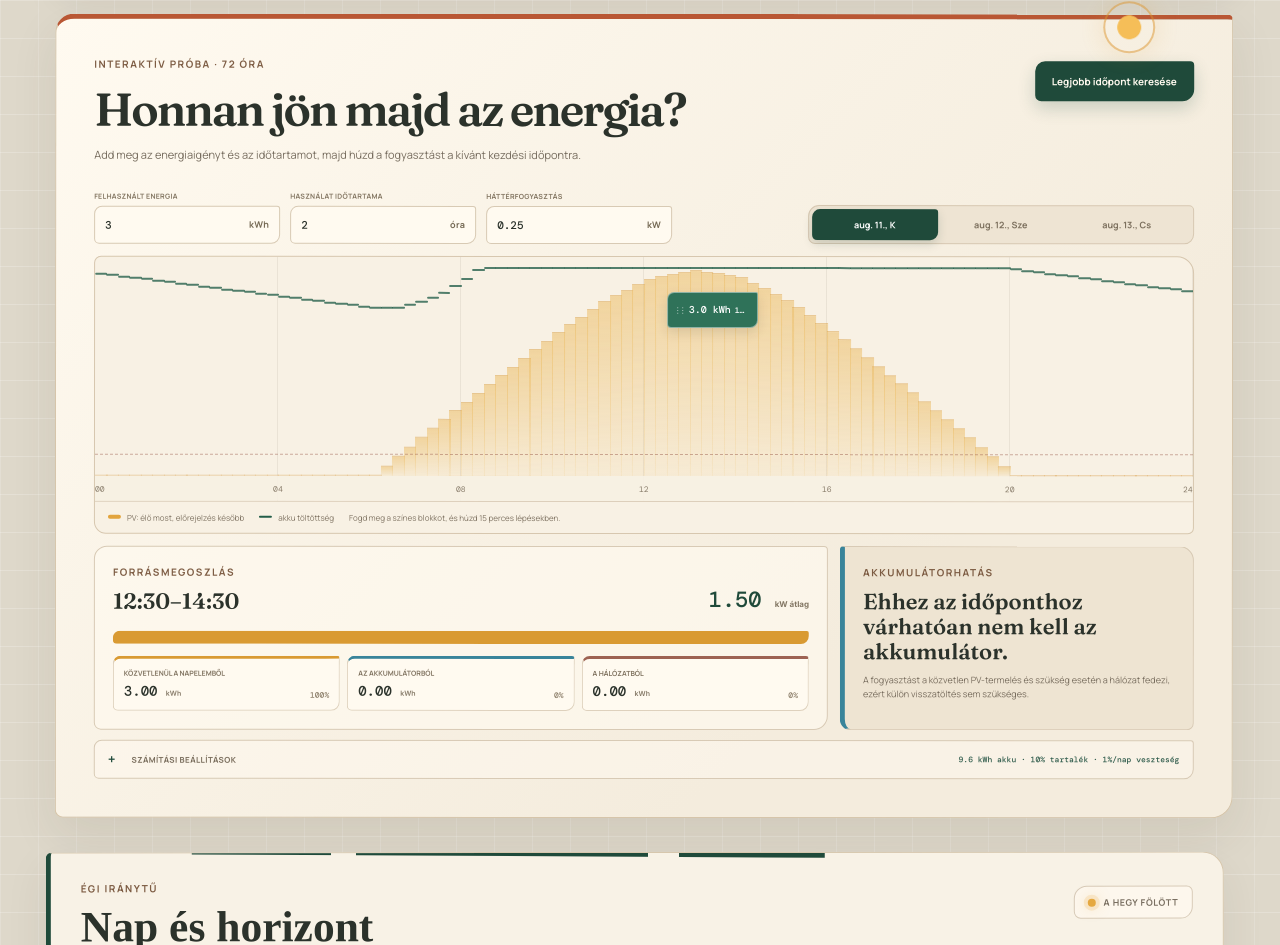
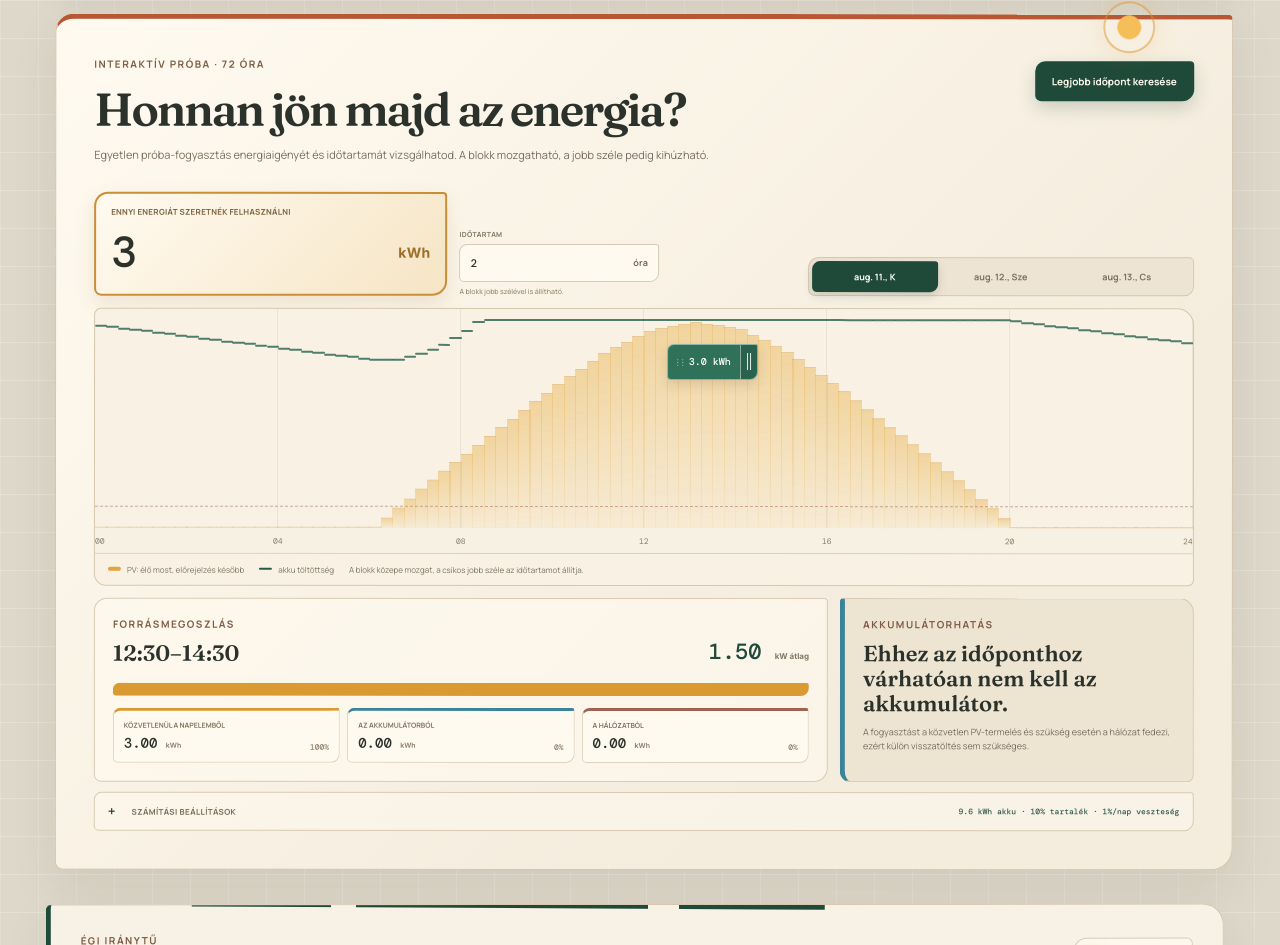
Before and after one commit to pisipite/pasztra-tech, a React (Vite) app: page / in a window 1280 px wide. Shown: the part 1900-2845 px from the top of the page. Built offline with nearby package versions, Linux system fonts and the light colour scheme.

Commit message:
Add resizable single consumption block

```diff
--- a/src/ConsumptionPlanner.tsx
+++ b/src/ConsumptionPlanner.tsx
@@ -44,6 +44,7 @@ type Plan = {
 type DragState = {
   pointerId: number;
   offsetMinutes: number;
+  mode: "move" | "resize";
 };
 
 const STORAGE_KEY = "pasztra-consumption-trial-v2";
@@ -262,6 +263,24 @@ export function ConsumptionPlanner({ data }: { data: DashboardData }) {
     if (next !== undefined) setManualStart(slots[next].timestamp);
   };
 
+  const resizeToPointer = (clientX: number) => {
+    if (!start) return;
+    const bounds = timelineRef.current?.getBoundingClientRect();
+    if (!bounds?.width) return;
+    const startDate = new Date(start.timestamp);
+    const startMinute = startDate.getHours() * 60 + startDate.getMinutes();
+    const pointerMinute = Math.max(startMinute + 15, Math.min(1440, (clientX - bounds.left) / bounds.width * 1440));
+    const durationMinutes = Math.max(15, Math.round((pointerMinute - startMinute) / 15) * 15);
+    setTrial((current) => current.durationMinutes === durationMinutes ? current : { ...current, durationMinutes });
+  };
+
+  const resizeBy = (minutes: number) => {
+    if (!start) return;
+    const startDate = new Date(start.timestamp);
+    const startMinute = startDate.getHours() * 60 + startDate.getMinutes();
+    setTrial((current) => ({ ...current, durationMinutes: Math.max(15, Math.min(1440 - startMinute, current.durationMinutes + minutes)) }));
+  };
+
   const sourceRows = plan ? [
     { key: "pv", label: "Közvetlenül a napelemből", value: plan.simulation.testPvKwh },
     { key: "battery", label: "Az akkumulátorból", value: plan.simulation.testBatteryKwh },
@@ -274,15 +293,14 @@ export function ConsumptionPlanner({ data }: { data: DashboardData }) {
         <div>
           <p className="eyebrow">Interaktív próba · 72 óra</p>
           <h2>Honnan jön majd az energia?</h2>
-          <p>Add meg az energiaigényt és az időtartamot, majd húzd a fogyasztást a kívánt kezdési időpontra.</p>
+          <p>Egyetlen próba-fogyasztás energiaigényét és időtartamát vizsgálhatod. A blokk mozgatható, a jobb széle pedig kihúzható.</p>
         </div>
         <button className="planner-auto" onClick={() => setManualStart(undefined)}>Legjobb időpont keresése</button>
       </header>
 
       <div className="planner-simple-inputs">
-        <label>Felhasznált energia<span><input type="number" min="0.1" max="100" step="0.1" value={trial.energyKwh} onChange={(event) => updateTrial({ energyKwh: Math.max(.1, Number(event.target.value)) })} /> kWh</span></label>
-        <label>Használat időtartama<span><input type="number" min="0.25" max="24" step="0.25" value={trial.durationMinutes / 60} onChange={(event) => updateTrial({ durationMinutes: Math.max(15, Math.round(Number(event.target.value) * 4) * 15) })} /> óra</span></label>
-        <label>Háttérfogyasztás<span><input type="number" min="0" max="5" step="0.05" value={baseLoadKw} onChange={(event) => { setBaseLoadKw(Math.max(0, Number(event.target.value))); setManualStart(undefined); }} /> kW</span></label>
+        <label className="planner-energy-input"><small>Ennyi energiát szeretnék felhasználni</small><span><input aria-label="Felhasznált energia kilowattórában" type="number" min="0.1" max="100" step="0.1" value={trial.energyKwh} onChange={(event) => updateTrial({ energyKwh: Math.max(.1, Number(event.target.value)) })} /><b>kWh</b></span></label>
+        <label className="planner-duration-input">Időtartam<span><input type="number" min="0.25" max="24" step="0.25" value={trial.durationMinutes / 60} onChange={(event) => updateTrial({ durationMinutes: Math.max(15, Math.round(Number(event.target.value) * 4) * 15) })} /> óra</span><small>A blokk jobb szélével is állítható.</small></label>
         <div className="planner-day-tabs" role="tablist" aria-label="Tervezési nap">
           {forecast.days.slice(0, 3).map((day, index) => <button key={day.date} role="tab" aria-selected={trial.dayOffset === index} className={trial.dayOffset === index ? "active" : ""} onClick={() => updateTrial({ dayOffset: index as DayOffset })}>{formatDay(day.date, day.label)}</button>)}
         </div>
@@ -298,7 +316,13 @@ export function ConsumptionPlanner({ data }: { data: DashboardData }) {
               <span className="planner-battery-reserve" style={{ bottom: `${batterySettings.reservePct}%` }} />
               {daySlots.map((slot, index) => <i key={slot.timestamp} style={{ left: `${index / daySlots.length * 100}%`, bottom: `${plan.simulation.socSeries[dayStartIndex + index] ?? startSocPct}%` }} />)}
             </div>
-            <button
+            <div
+              role="slider"
+              tabIndex={0}
+              aria-valuetext={`${formatClock(start.timestamp)} és ${formatClock(endTimestamp ?? start.timestamp)} között`}
+              aria-valuemin={0}
+              aria-valuemax={1440}
+              aria-valuenow={new Date(start.timestamp).getHours() * 60 + new Date(start.timestamp).getMinutes()}
               className={`planner-block planner-block--trial ${dominantSource(plan)} ${dragState ? "is-dragging" : ""}`}
               style={{ left: `${(start.timestamp === undefined ? 0 : (new Date(start.timestamp).getHours() * 60 + new Date(start.timestamp).getMinutes())) / 1440 * 100}%`, width: `${plan.slotCount * 15 / 1440 * 100}%` }}
               aria-label={`Fogyasztás kezdete ${formatClock(start.timestamp)}. Húzd az idővonalon, vagy használd a bal és jobb nyilat.`}
@@ -307,13 +331,13 @@ export function ConsumptionPlanner({ data }: { data: DashboardData }) {
                 event.preventDefault();
                 const bounds = event.currentTarget.getBoundingClientRect();
                 event.currentTarget.setPointerCapture(event.pointerId);
-                setDragState({ pointerId: event.pointerId, offsetMinutes: Math.max(0, Math.min(trial.durationMinutes, (event.clientX - bounds.left) / Math.max(1, bounds.width) * trial.durationMinutes)) });
+                setDragState({ pointerId: event.pointerId, mode: "move", offsetMinutes: Math.max(0, Math.min(trial.durationMinutes, (event.clientX - bounds.left) / Math.max(1, bounds.width) * trial.durationMinutes)) });
               }}
               onPointerMove={(event) => {
-                if (dragState?.pointerId === event.pointerId) moveToPointer(event.clientX, dragState.offsetMinutes);
+                if (dragState?.pointerId === event.pointerId && dragState.mode === "move") moveToPointer(event.clientX, dragState.offsetMinutes);
               }}
               onPointerUp={(event) => {
-                if (dragState?.pointerId !== event.pointerId) return;
+                if (dragState?.pointerId !== event.pointerId || dragState.mode !== "move") return;
                 event.currentTarget.releasePointerCapture(event.pointerId);
                 setDragState(null);
               }}
@@ -324,11 +348,44 @@ export function ConsumptionPlanner({ data }: { data: DashboardData }) {
                   shiftStart(event.key === "ArrowLeft" ? -1 : 1);
                 }
               }}
-            ><span className="planner-grip" aria-hidden="true">⋮⋮</span><strong>{trial.energyKwh.toFixed(1)} kWh</strong><b>{formatClock(start.timestamp)}</b></button>
+            ><span className="planner-grip" aria-hidden="true">⋮⋮</span><strong>{trial.energyKwh.toFixed(1)} kWh</strong><b>{formatClock(start.timestamp)}</b><span
+              className="planner-resize-handle"
+              role="slider"
+              tabIndex={0}
+              aria-label="A fogyasztás időtartamának módosítása"
+              aria-valuemin={15}
+              aria-valuemax={1440}
+              aria-valuenow={trial.durationMinutes}
+              aria-valuetext={`${(trial.durationMinutes / 60).toFixed(2)} óra`}
+              onPointerDown={(event) => {
+                if (event.button !== 0) return;
+                event.preventDefault();
+                event.stopPropagation();
+                event.currentTarget.setPointerCapture(event.pointerId);
+                setDragState({ pointerId: event.pointerId, mode: "resize", offsetMinutes: 0 });
+              }}
+              onPointerMove={(event) => {
+                if (dragState?.pointerId === event.pointerId && dragState.mode === "resize") resizeToPointer(event.clientX);
+              }}
+              onPointerUp={(event) => {
+                event.stopPropagation();
+                if (dragState?.pointerId !== event.pointerId || dragState.mode !== "resize") return;
+                event.currentTarget.releasePointerCapture(event.pointerId);
+                setDragState(null);
+              }}
+              onPointerCancel={() => setDragState(null)}
+              onKeyDown={(event) => {
+                if (event.key === "ArrowLeft" || event.key === "ArrowRight") {
+                  event.preventDefault();
+                  event.stopPropagation();
+                  resizeBy(event.key === "ArrowLeft" ? -15 : 15);
+                }
+              }}
+            ><i aria-hidden="true" /></span></div>
           </>}
           <div className="planner-hours" aria-hidden="true">{[0, 4, 8, 12, 16, 20, 24].map((hour) => <span key={hour} style={{ left: `${hour / 24 * 100}%` }}>{String(hour).padStart(2, "0")}</span>)}</div>
         </div>
-        <div className="planner-key"><span><i className="solar" />PV: élő most, előrejelzés később</span><span><i className="battery" />akku töltöttség</span><span>Fogd meg a színes blokkot, és húzd 15 perces lépésekben.</span></div>
+        <div className="planner-key"><span><i className="solar" />PV: élő most, előrejelzés később</span><span><i className="battery" />akku töltöttség</span><span>A blokk közepe mozgat, a csíkos jobb széle az időtartamot állítja.</span></div>
       </section>
 
       {plan && start && endTimestamp && <div className="planner-simple-result">
@@ -363,6 +420,7 @@ export function ConsumptionPlanner({ data }: { data: DashboardData }) {
       <details className="planner-battery-settings">
         <summary><span>Számítási beállítások</span><b>{batterySettings.capacityKwh.toFixed(1)} kWh akku · {batterySettings.reservePct}% tartalék · {batterySettings.idleLossPctPerDay}%/nap veszteség</b></summary>
         <div className="planner-battery-fields">
+          <label>Háttérfogyasztás<span><input type="number" min="0" max="5" step="0.05" value={baseLoadKw} onChange={(event) => { setBaseLoadKw(Math.max(0, Number(event.target.value))); setManualStart(undefined); }} /> kW</span></label>
           <label>Akku kapacitása<span><input type="number" min="0.1" max="100" step="0.1" value={batterySettings.capacityKwh} onChange={(event) => setBatterySettings((current) => ({ ...current, capacityKwh: Math.max(.1, Number(event.target.value)) }))} /> kWh</span></label>
           <label>Védett tartalék<span><input type="number" min="0" max="95" step="1" value={batterySettings.reservePct} onChange={(event) => setBatterySettings((current) => ({ ...current, reservePct: Math.max(0, Math.min(95, Number(event.target.value))) }))} /> %</span></label>
           <label>Max. töltés / leadás<span><input type="number" min="0" max="30" step="0.1" value={batterySettings.maxPowerKw} onChange={(event) => setBatterySettings((current) => ({ ...current, maxPowerKw: Math.max(0, Number(event.target.value)) }))} /> kW</span></label>
--- a/src/styles.css
+++ b/src/styles.css
@@ -699,11 +699,17 @@ main { max-width: 1500px; padding-top: 28px; }
 .planner-auto:hover { background: #27604d; }
 
 .planner-card--simple { max-width: none; }
-.planner-simple-inputs { display: grid; grid-template-columns: .8fr .8fr .8fr 2.2fr; align-items: end; gap: 10px; margin: 28px 0 12px; }
+.planner-simple-inputs { display: grid; grid-template-columns: minmax(260px, 1.15fr) minmax(170px, .65fr) minmax(360px, 1.7fr); align-items: end; gap: 12px; margin: 28px 0 12px; }
 .planner-simple-inputs > label { display: grid; gap: 5px; color: #837662; font-size: 7px; font-weight: 800; letter-spacing: .04em; text-transform: uppercase; }
 .planner-simple-inputs > label span { display: flex; align-items: center; gap: 5px; min-height: 38px; box-sizing: border-box; padding: 8px 10px; border: 1px solid #d8cab4; border-radius: 8px 3px 9px 5px; color: #756954; background: #fffaf0; font-size: 9px; text-transform: none; }
 .planner-simple-inputs input { width: 100%; min-width: 0; padding: 0; border: 0; outline: 0; color: var(--ink); background: transparent; font: 600 11px "DM Mono", monospace; }
 .planner-simple-inputs .planner-day-tabs { justify-self: end; }
+.planner-simple-inputs .planner-energy-input { gap: 7px; padding: 12px 15px 13px; border: 2px solid #ca8e34; border-radius: 14px 4px 15px 7px; background: linear-gradient(135deg, #fffaf0, #f6e5c5); box-shadow: 0 8px 20px rgba(139,91,27,.12); }
+.planner-energy-input > small { color: #7a6240; font-size: 8px; }
+.planner-simple-inputs .planner-energy-input > span { min-height: 57px; padding: 0; border: 0; background: transparent; }
+.planner-simple-inputs .planner-energy-input input { font-size: clamp(28px, 3.4vw, 43px); letter-spacing: -.07em; }
+.planner-energy-input b { color: #9c6e28; font: 700 14px Inter, sans-serif; text-transform: none; }
+.planner-duration-input > small { color: #968873; font-size: 7px; font-weight: 500; letter-spacing: 0; text-transform: none; }
 
 .planner-summary { display: grid; grid-template-columns: repeat(6, minmax(0, 1fr)); margin: 28px 0 20px; overflow: hidden; border: 1px solid #d9cbb6; border-radius: 12px 4px 13px 7px; background: rgba(255,250,240,.74); }
 .planner-summary > div { display: grid; gap: 5px; min-width: 0; padding: 16px 18px; border-right: 1px solid #dfd3c1; }
@@ -744,9 +750,12 @@ main { max-width: 1500px; padding-top: 28px; }
 .planner-block span { font-size: 8px; font-weight: 900; }
 .planner-block b { overflow: hidden; font: 500 7px "DM Mono", monospace; text-overflow: ellipsis; }
 .planner-block .planner-grip { opacity: .7; font-size: 8px; letter-spacing: -3px; transform: translateX(-1px); }
-.planner-block--trial { z-index: 5; top: 35px; min-width: 74px; height: 36px; padding: 0 10px 0 7px; }
+.planner-block--trial { z-index: 5; top: 35px; min-width: 74px; height: 36px; padding: 0 24px 0 7px; }
 .planner-block--trial strong { font: 700 10px "DM Mono", monospace; }
 .planner-block--trial b { font-size: 8px; }
+.planner-resize-handle { position: absolute; z-index: 2; top: 0; right: 0; display: grid; width: 17px; height: 100%; place-items: center; border-left: 1px solid rgba(255,255,255,.5); border-radius: 0 2px 8px 0; background: rgba(20,42,35,.2); cursor: ew-resize; touch-action: none; }
+.planner-resize-handle:hover, .planner-resize-handle:focus-visible { background: rgba(255,255,255,.22); outline: 2px solid #f4c46e; outline-offset: -2px; }
+.planner-resize-handle i { width: 4px; height: 17px; border-right: 1px solid rgba(255,255,255,.88); border-left: 1px solid rgba(255,255,255,.88); }
 .planner-hours { position: absolute; z-index: 4; right: 0; bottom: 0; left: 0; height: 25px; background: rgba(248,241,228,.9); }
 .planner-hours span { position: absolute; top: 8px; color: #887c6a; font: 8px "DM Mono", monospace; transform: translateX(-50%); }
 .planner-hours span:first-child { transform: none; }
@@ -886,7 +895,7 @@ main { max-width: 1500px; padding-top: 28px; }
   .planner-explanation { position: static; }
   .planner-device-fields { grid-template-columns: repeat(3, 1fr); }
   .planner-battery-fields { grid-template-columns: repeat(3, 1fr); }
-  .planner-simple-inputs { grid-template-columns: repeat(3, 1fr); }
+  .planner-simple-inputs { grid-template-columns: 1.2fr .8fr; }
   .planner-simple-inputs .planner-day-tabs { grid-column: 1 / -1; justify-self: stretch; }
   .planner-simple-result { grid-template-columns: 1fr; }
 }
@@ -920,8 +929,8 @@ main { max-width: 1500px; padding-top: 28px; }
   .planner-summary > div:nth-child(2n) { border-right: 0; }
   .planner-summary > div:nth-last-child(-n+2) { border-bottom: 0; }
   .planner-controls { display: grid; }
-  .planner-simple-inputs { grid-template-columns: 1fr 1fr; }
-  .planner-simple-inputs > label:nth-child(3) { grid-column: 1 / -1; }
+  .planner-simple-inputs { grid-template-columns: 1fr; }
+  .planner-simple-inputs .planner-day-tabs { grid-column: auto; }
   .planner-drag-hint { text-align: left; }
   .planner-day-tabs { display: grid; grid-template-columns: repeat(3, 1fr); }
   .planner-day-tabs button { min-width: 0; }
```
